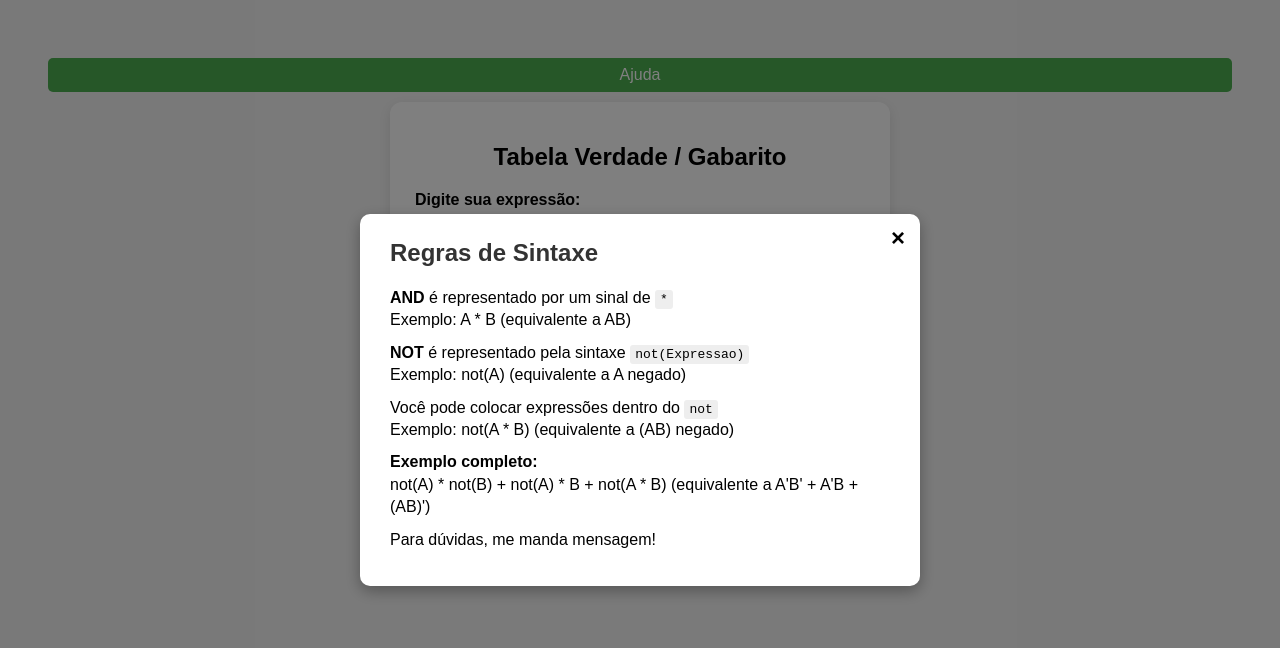
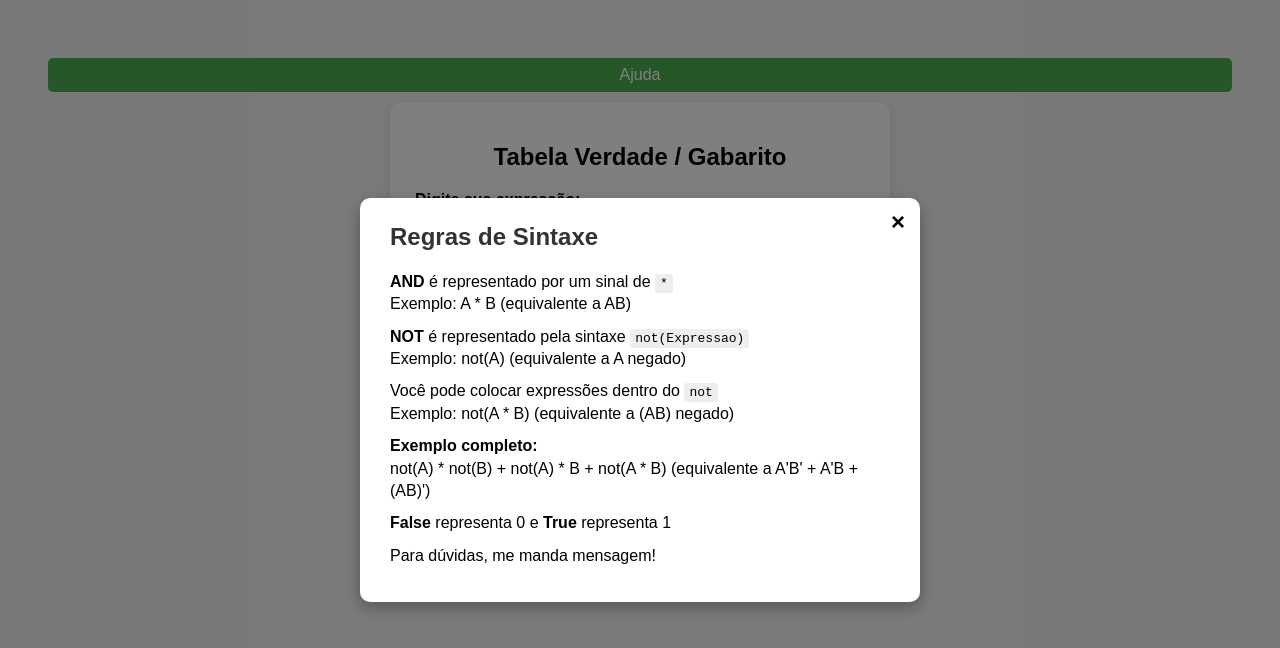
Before and after one commit to Rcoletto813/testar-tabelas-verdade, a plain HTML site: page index.html in a window 1280 px wide. Drawn offline with Linux system fonts and the light colour scheme.

Commit message:
Add files via upload

```diff
--- a/index.html
+++ b/index.html
@@ -21,6 +21,7 @@
       Exemplo: not(A * B) (equivalente a (AB) negado)</p>
     <p><strong>Exemplo completo:</strong><br>
       not(A) * not(B) + not(A) * B + not(A * B) (equivalente a A'B' + A'B + (AB)')</p>
+    <p><strong>False</strong> representa 0 e <strong>True</strong> representa 1</p>
     <p>Para dúvidas, me manda mensagem!</p>
   </div>
 </div>
```
